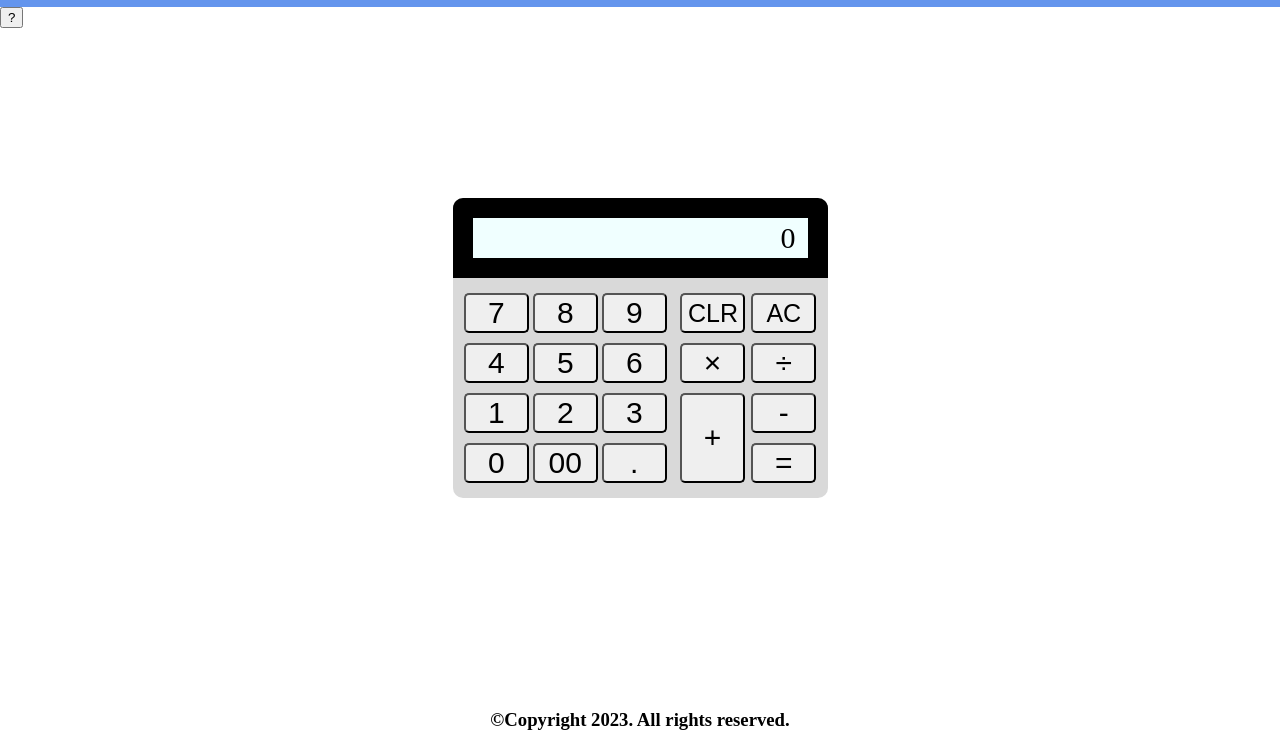
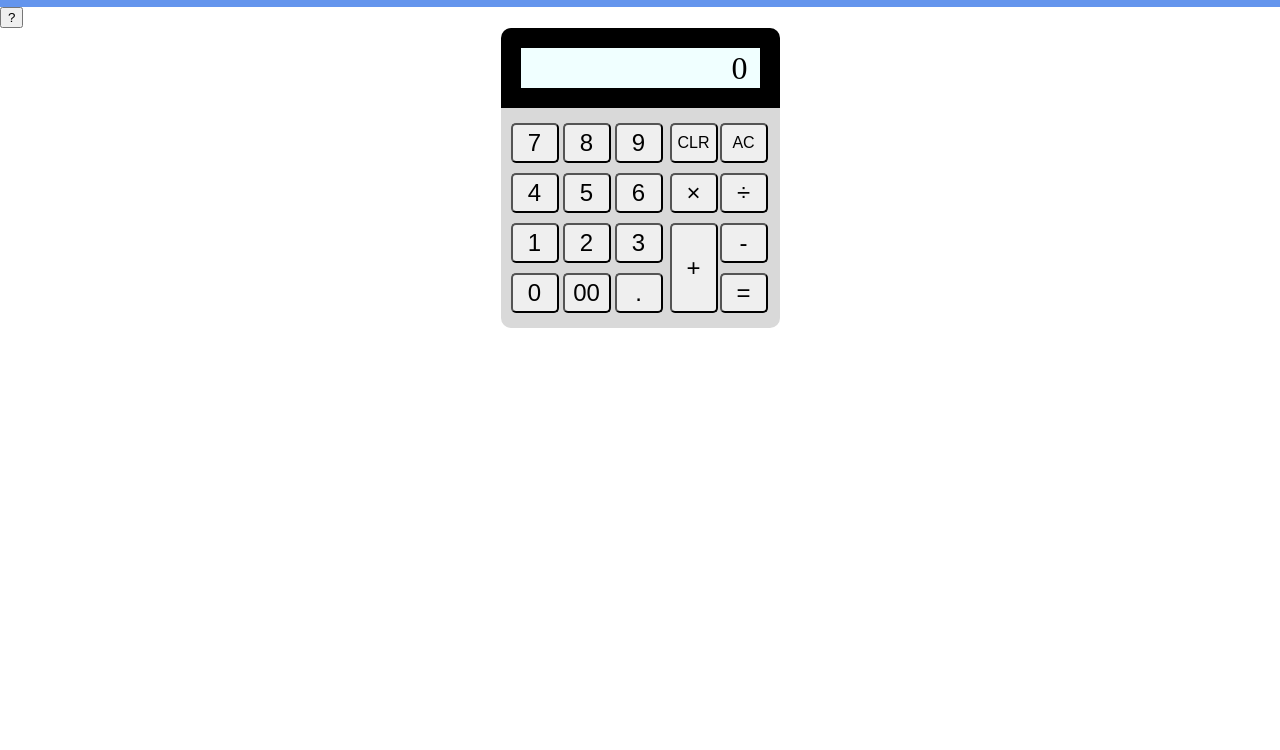
Before and after one commit to HughieAlghani/brainnest-assignment04-calculator, a plain HTML site: page index.html in a window 1280 px wide. Shown: the part 50-800 px from the top of the page. Drawn offline with Linux system fonts and the light colour scheme.

Commit message:
update page & calculator design

```diff
--- a/index.html
+++ b/index.html
@@ -92,8 +92,5 @@
                 </div>
             </section>
         </main>
-        <footer>
-            <h3> &#169;Copyright 2023. All rights reserved.</h3>
-        </footer>
     </body>
 </html>
--- a/style.css
+++ b/style.css
@@ -10,10 +10,6 @@ header {
 header h1 {
     text-align: center;
     margin: 0;
-}
-
-main {
-    height: 80vh;
 }
 
 .instruction {
@@ -29,7 +25,7 @@ main {
 }
 
 #calculator {
-    height: 100%;
+    height: auto;
     display: flex;
     justify-content: center;
     align-items: center;
@@ -37,7 +33,8 @@ main {
 
 .calculator-container {
     background-color: rgb(217, 217, 217);
-    width: 375px;
+    width: auto;
+    max-width: 95%;
     border-radius: 10px;
 }
 
@@ -64,21 +61,21 @@ main {
 
 #text-display {
     margin: 0;
-    font-size: 30px;
+    font-size: 2em;
     letter-spacing: 2px;
 }
 
 .button-container {
-    padding: 10px 5px;
+    padding: 10px;
     display: flex;
     justify-content: space-evenly;
 }
 
 .button-container button {
-    width: 65px;
+    width: 2em;
     height: 40px;
     margin: 5px 0;
-    font-size: 30px;
+    font-size: 1.5em;
     border-radius: 5px;
 }
 
@@ -100,7 +97,8 @@ main {
 }
 
 #button-clr, #button-ac {
-    font-size: 25px;
+    font-size: 1em;
+    width: 3em;
 }
 
 .number-container {
@@ -110,13 +108,5 @@ main {
 .non-number-container {
     display: flex;
     flex-direction: column;
+    margin-right: 2px;
 }
-
-footer {
-    position: fixed;
-    display: flex;
-    justify-content: center;
-    align-items: center;
-    width: 100%;
-    bottom: 0;
-}
```
